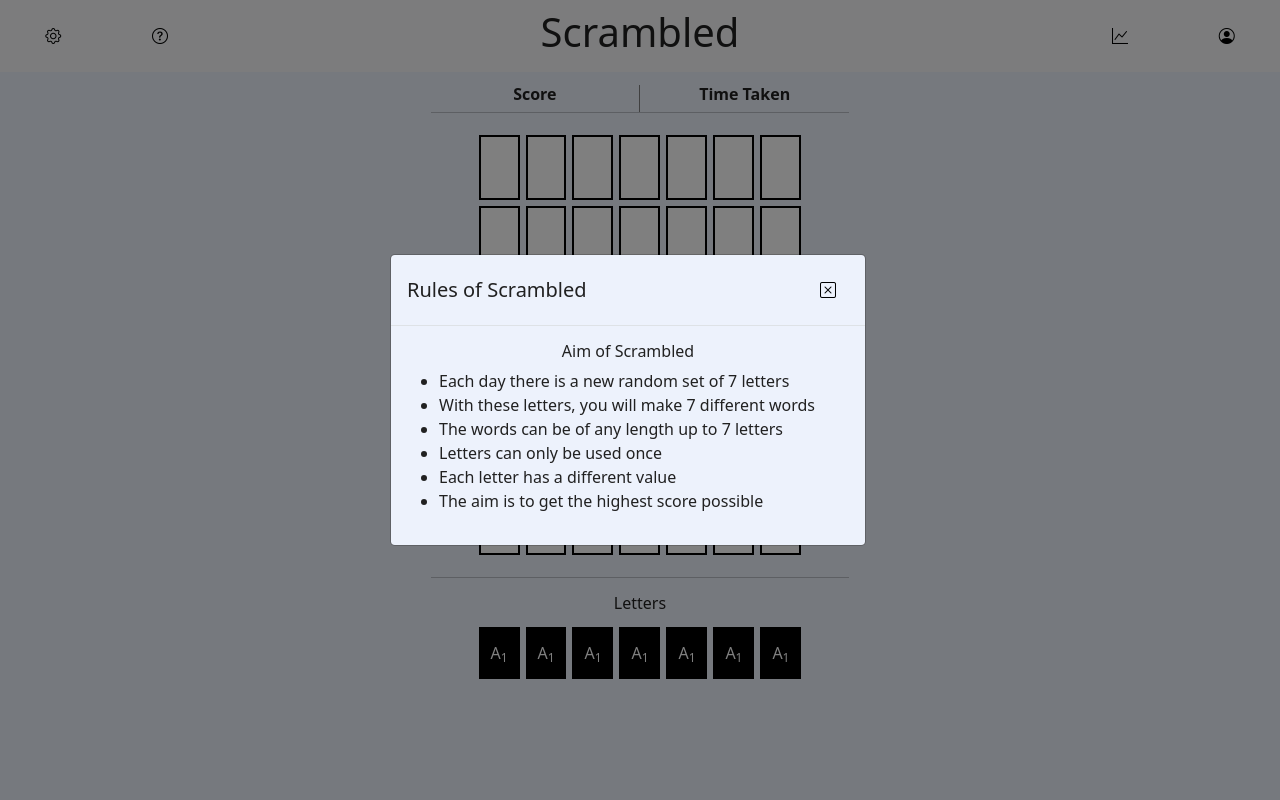
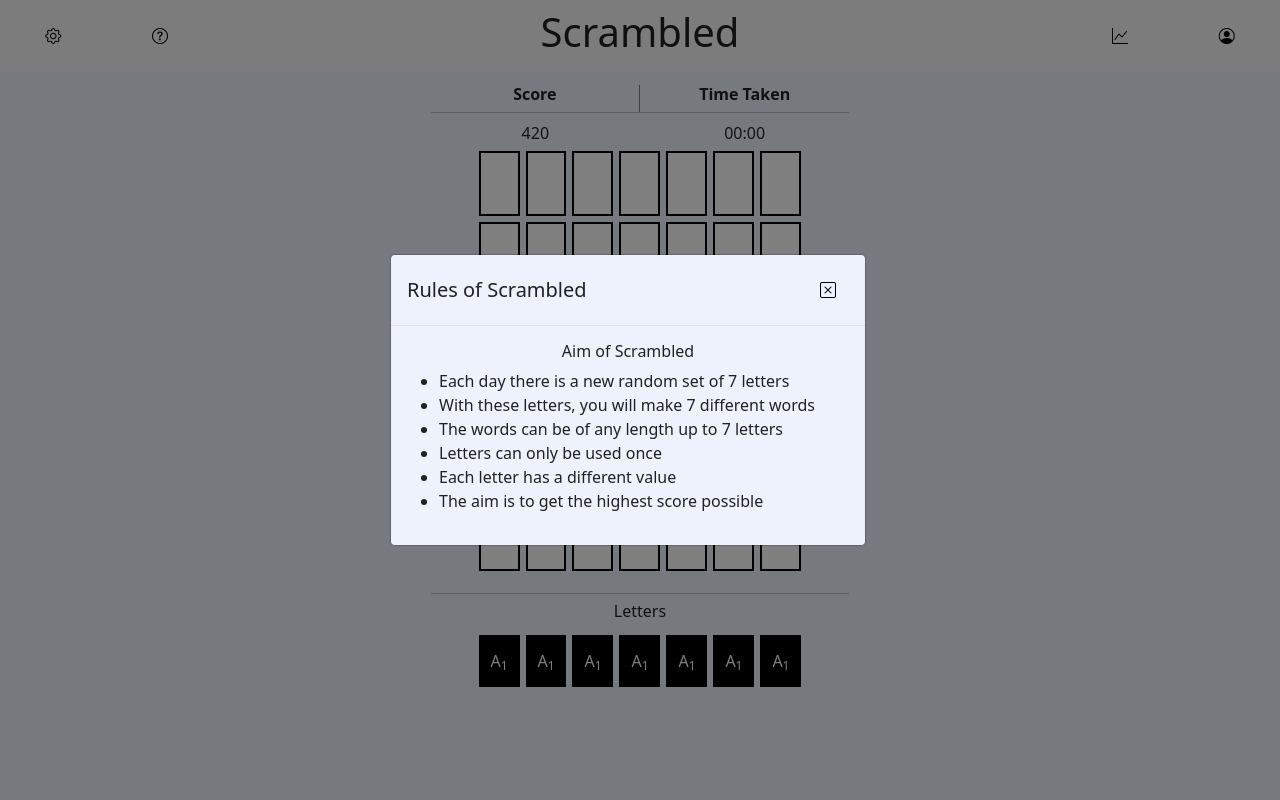
Before and after one commit to benvarian/CITS3403-Project, a Flask app: page /game in a window 1280 px wide. Run offline with Flask 2, Linux system fonts and the light colour scheme.

Commit message:
timer added on game page

```diff
--- a/scrambled/app/static/app.js
+++ b/scrambled/app/static/app.js
@@ -17,8 +17,6 @@ $(window).on('load', () => {
     const xColor2 = document.getElementById("squareColor2")
     const xColor3 = document.getElementById("squareColor3")
     const xColor4 = document.getElementById("squareColor4")
-
-
 
     darkModebtn.addEventListener('click', function(){
         document.body.classList.toggle("dark-theme")
@@ -73,3 +71,26 @@ $(window).on('load', () => {
     hcmMode.addEventListener('click', function(){
         document.body.classList.toggle("high-contrast")
     })
+
+    function startTimer() {
+
+        var minutesLabel = document.getElementById("minutes");
+        var secondsLabel = document.getElementById("seconds");
+        var totalSeconds = 0;
+        setInterval(setTime, 1000);
+
+        function setTime() {
+          ++totalSeconds;
+          secondsLabel.innerHTML = pad(totalSeconds % 60);
+          minutesLabel.innerHTML = pad(parseInt(totalSeconds / 60));
+        }
+
+        function pad(val) {
+          var valString = val + "";
+          if (valString.length < 2) {
+            return "0" + valString;
+          } else {
+            return valString;
+          }
+        }
+      }
--- a/scrambled/app/static/css/style.css
+++ b/scrambled/app/static/css/style.css
@@ -80,11 +80,14 @@ p {
 .border-right {
   border-right: 1px solid grey;
 }
+hr {
+  margin-bottom: 8px;
+
+}
 
 body {
   background-color: var(--primary-color);
 }
-
 .col-4 {
   align-items: center;
 }
--- a/scrambled/app/templates/game.html
+++ b/scrambled/app/templates/game.html
@@ -2,6 +2,7 @@
 
 <head>
   <title>Scrambled</title>
+  <script src="static/app.js"></script>
 </head>
 
 <body onload="init()">
@@ -16,6 +17,16 @@
           <h6><b>Time Taken</b></h6>
         </div>
         <hr />
+        <div class="col-6">
+          <div id="score" style="text-align: center">
+            <span id="score2">420</span>
+          </div>
+        </div>
+        <div class="col-6">
+          <div id="timer" style="text-align: center">
+            <span id="minutes">00</span>:<span id="seconds">00</span>
+          </div>
+        </div>
       </div>
       <div class="col-lg-4"></div>
     </div>
@@ -25,7 +36,7 @@
     <div class="row gx-0">
       <div class="col-lg-4"></div>
       <div class="col-lg-4">
-        <table class="guessTable" id="guessTable"></table>
+        <table class="guessTable" id="guessTable" ></table>
         <hr />
       </div>
       <div class="col-lg-4"></div>
@@ -37,7 +48,7 @@
       <h6>Letters</h6>
       <div class="col-lg-4"></div>
       <div class="col-lg-4">
-        <table class="letterTable" id="letterTable"></table>
+        <table class="letterTable testTrue" id="letterTable" onclick="startTimer(); this.onclick=null"></table>
       </div>
       <div class="col-lg-4"></div>
     </div>
@@ -74,5 +85,6 @@
     );
     rulesModal.toggle();
   }
+
 </script>
 {% endblock %}
```
Also changed, not shown: scrambled/app.db.
